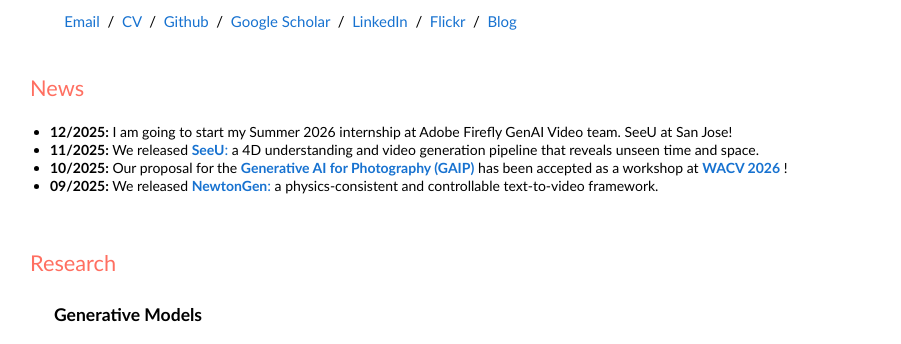
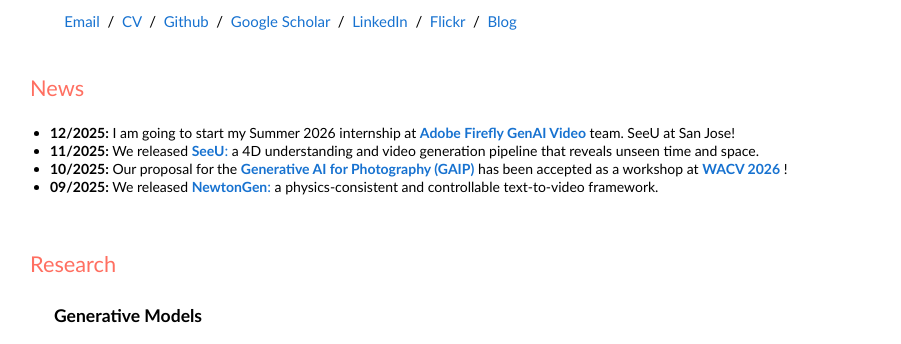
Before and after one commit to yuyuan-space/yuyuan-space.github.io, a plain HTML site: page index.html in a window 1280 px wide. Shown: the part 324-668 px from the top of the page, without its empty margins (187-1088 px from the left). Drawn offline with Linux system fonts and the light colour scheme.

Commit message:
add intern link

```diff
--- a/index.html
+++ b/index.html
@@ -73,7 +73,8 @@
         <h2 style="font-size:1.45em;color:#ff6f61;">News</h2><br>
         <ul style="margin:4px 0; font-size:14px; padding-left:20px;">
           <li>
-            <strong>12/2025:</strong> I am going to start my Summer 2026 internship at Adobe Firefly GenAI Video team. SeeU at San Jose!
+            <strong>12/2025:</strong> I am going to start my Summer 2026 internship at <a href="https://www.adobe.com/products/firefly/features/ai-video-generator.html" target="_blank" style="color:#1772d0; text-decoration:none;">
+              <strong>Adobe Firefly GenAI Video</strong></a> team. SeeU at San Jose!
           </li>
           <li>
             <strong>11/2025:</strong> We released <a href="https://yuyuanspace.com/SeeU/" target="_blank" style="color:#1772d0; text-decoration:none;">
```
